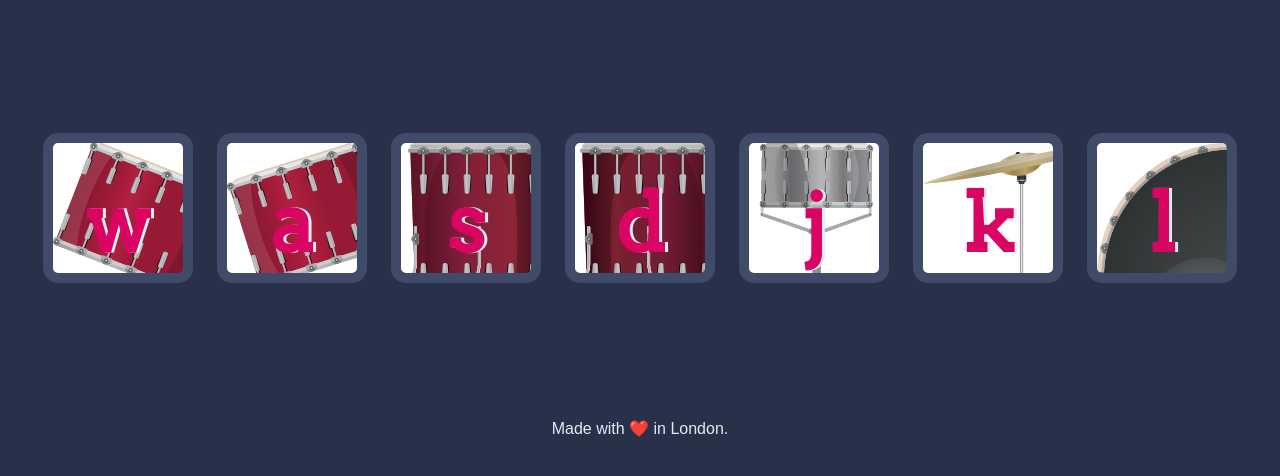
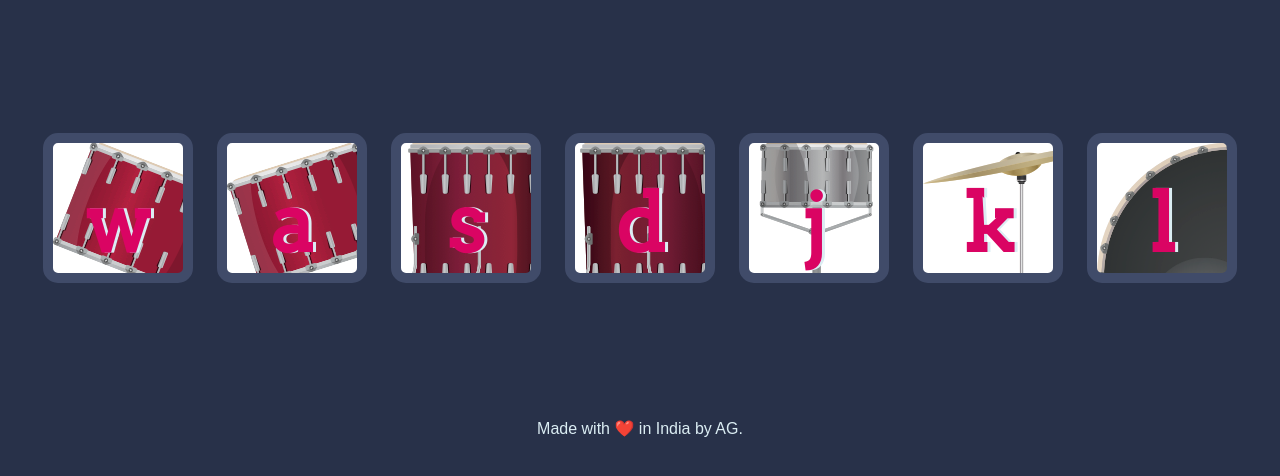
Before and after one commit to KomalGupta1971/Drum-kit, a plain HTML site: page index.html in a window 1280 px wide. Shown: the part 156-632 px from the top of the page. Drawn offline with Linux system fonts and the light colour scheme.

Commit message:
Update index.html

```diff
--- a/index.html
+++ b/index.html
@@ -24,7 +24,7 @@
 <script src="index.js" charset="utf-8"></script>
 
 <footer>
-  Made with ❤️ in London.
+  Made with ❤️ in India by AG.
 </footer>
 </body>
 </html>
```
